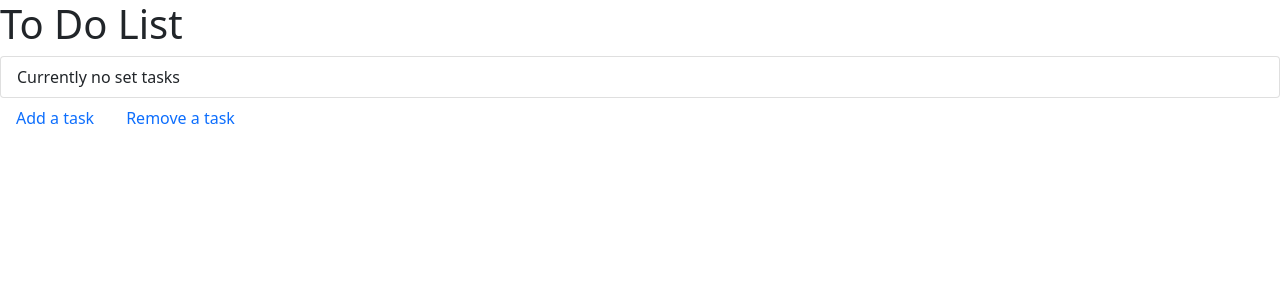
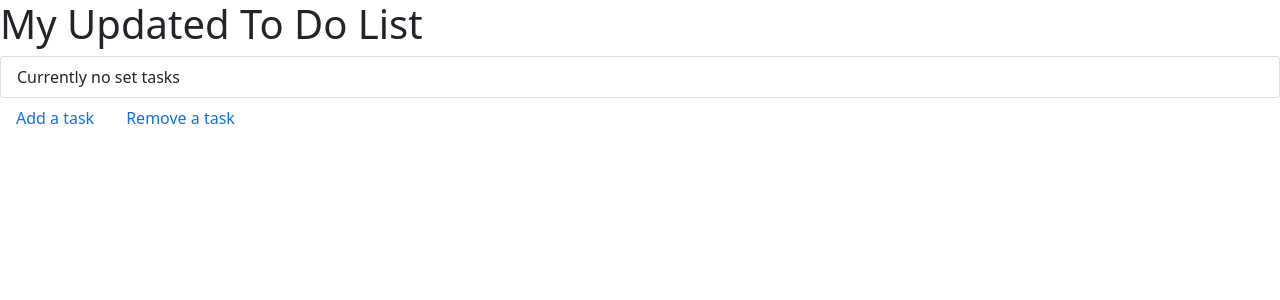
Before and after one commit to lukeineson/Django-To-Do-LIst, a Django app: page /tasks/ in a window 1280 px wide. Shown: the top 300 px of the page. Run offline with Django 3.2, Linux system fonts and the light colour scheme.

Commit message:
Second commit

```diff
--- a/tasks/templates/tasks/index.html
+++ b/tasks/templates/tasks/index.html
@@ -2,7 +2,7 @@
 
 {% block body %}
 
-    <h1>To Do List</h1>
+    <h1>My Updated To Do List</h1>
 
     <ul class="list-group">
         {% for task in tasks %}
```
Also changed, not shown: db.sqlite3.
